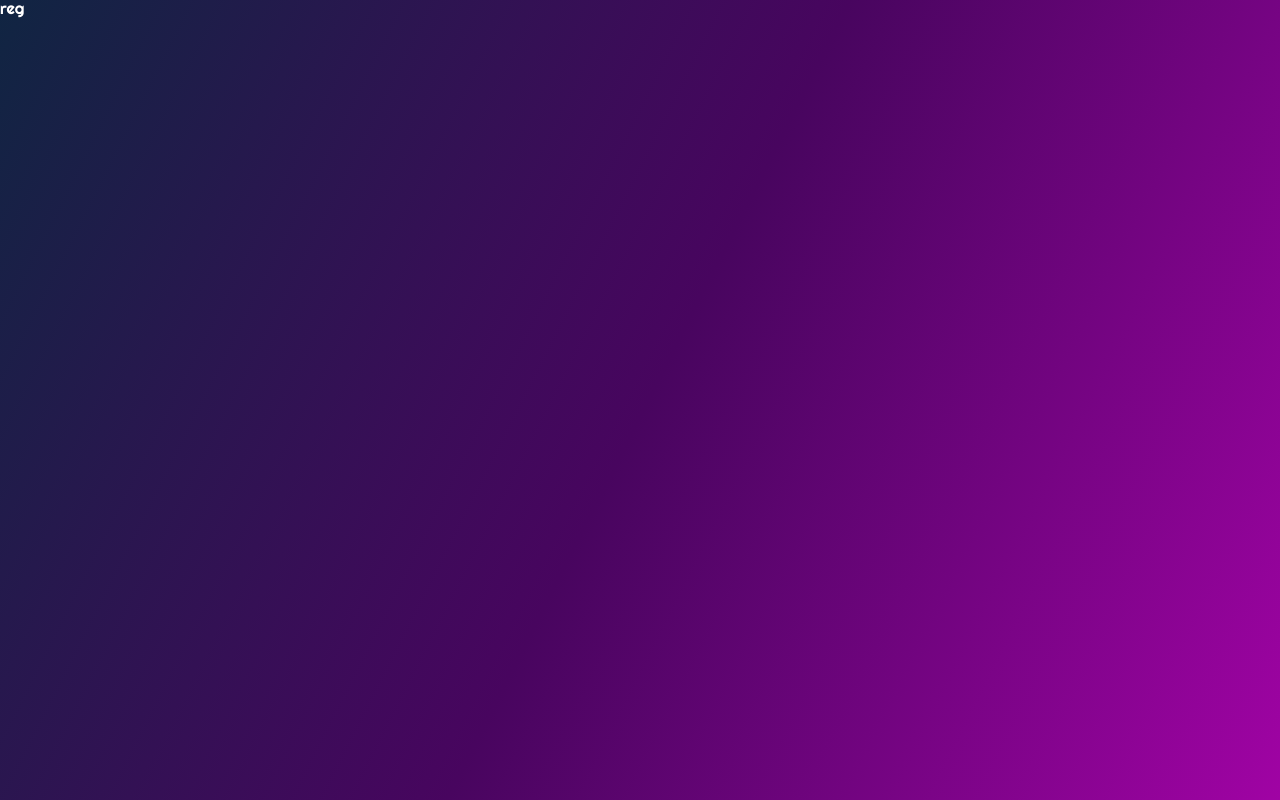
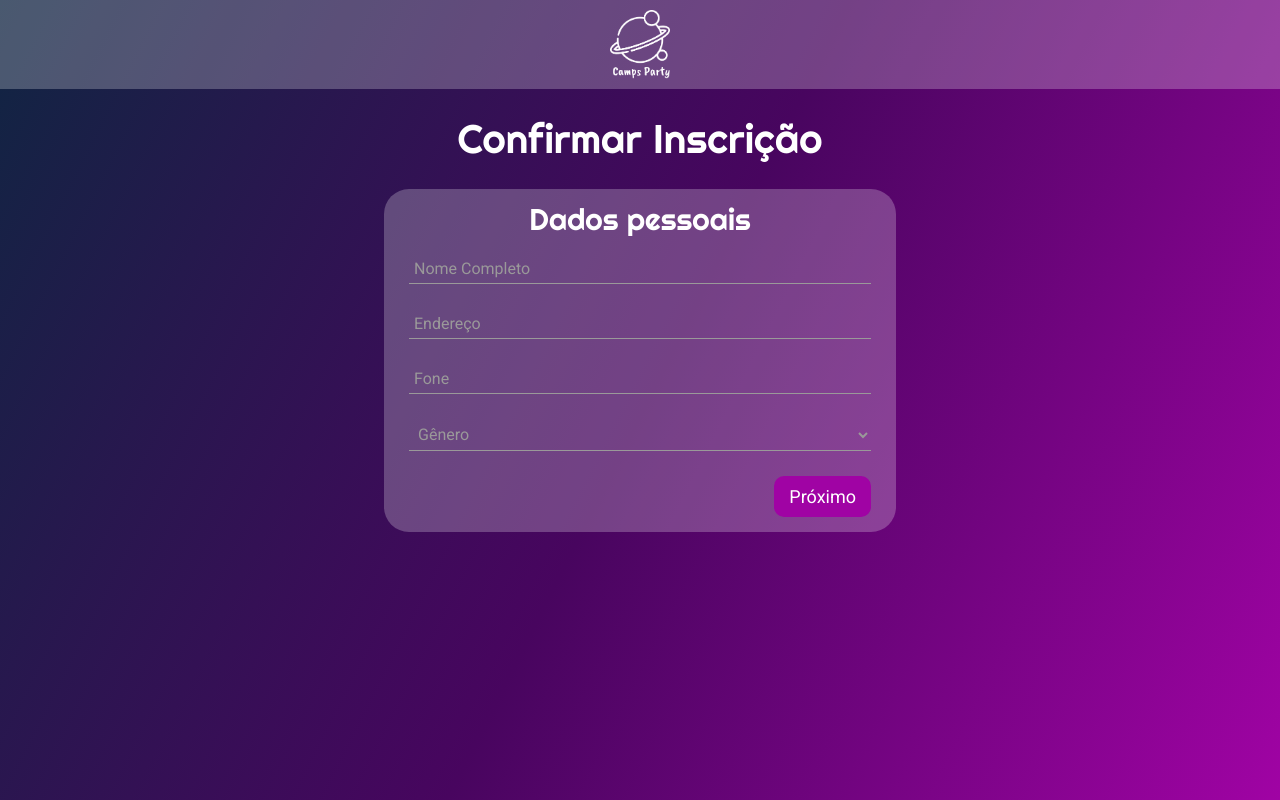
Before and after one commit to Jordhan-Carvalho/camps-party-front, a React (Create React App) app: page /registration in a window 1280 px wide. Built offline with nearby package versions, Linux system fonts and the light colour scheme.

Commit message:
Personal Data Form

```diff
--- a/package.json
+++ b/package.json
@@ -8,6 +8,7 @@
     "@testing-library/user-event": "^12.5.0",
     "react": "^17.0.1",
     "react-dom": "^17.0.1",
+    "react-hook-form": "^6.12.2",
     "react-router-dom": "^5.2.0",
     "react-scripts": "4.0.1",
     "styled-components": "^5.2.1",
--- a/src/App.js
+++ b/src/App.js
@@ -7,7 +7,7 @@ import Finished from "./pages/Finished";
 import Login from "./pages/Login";
 import PreRegistration from "./pages/PreRegistration";
 import PreRegSuccess from "./pages/PreRegSuccess";
-import Registration from "./pages/Registration";
+import Registration from "./pages/RegistrationPage/Registration";
 import RegistrationTrail from "./pages/RegistrationTrail";
 
 export default function App() {
--- a/src/pages/Registration.js
+++ /dev/null
@@ -1,5 +0,0 @@
-import React from "react";
-
-export default function Registration() {
-  return <div>reg</div>;
-}
--- /dev/null
+++ b/src/pages/RegistrationPage/PersonalData.js
@@ -0,0 +1,59 @@
+import React from 'react';
+import Form from '../../utils/Form';
+import Button from '../../utils/Button';
+
+export default function PersonalData({register, handleSubmit, errors}){
+    const onSubmit = data => {
+        console.log(data);
+    }
+
+    return(
+        <>
+        <h2>Confirmar Inscrição</h2>
+        <Form value='flex-end' onSubmit = {handleSubmit(onSubmit)}>
+           <h3>Dados pessoais</h3>
+           <input
+              name='name'
+              placeholder="Nome Completo"
+              ref={register({
+                required: true,
+                minLength: 3,
+              })}
+            />
+            {errors.name && errors.name.type === 'required' && <p>Preencha este campo!</p>}
+            {errors.name && errors.name.type === 'minLength' && <p>Entrada inválida!</p>}
+           <input
+              name='address'
+              placeholder="Endereço"
+              ref={register({
+                required: true,
+                minLength: 3
+              })}
+            />
+            {errors.address && errors.address.type === 'required' && <p>Preencha este campo!</p>}
+            {errors.address && errors.address.type === 'minLength' && <p>Entrada inválida!</p>}
+           <input
+              name='phone'
+              placeholder="Fone"
+              ref={register({
+                required: true,
+                minLength: 8
+              })}
+            />
+            {errors.phone && errors.phone.type === 'required' && <p>Preencha este campo!</p>}
+            {errors.phone && errors.phone.type === 'minLength' && <p>Entrada inválida!</p>}
+           <select name='gender' ref={register({ required: true })}>
+              <option value="">Gênero</option>
+              <option value="female">Feminino</option>
+              <option value="male">Masculino</option>
+              <option value="others">Outros</option>
+              <option value="ratherNotSay">Prefiro não informar</option>
+           </select>
+           {errors.gender && errors.gender.type === 'required' && <p>Preencha este campo!</p>}
+           <div className= 'btn-container'>
+              <Button>Próximo</Button>
+           </div>
+        </Form>
+        </>
+    )
+}
--- /dev/null
+++ b/src/pages/RegistrationPage/Registration.js
@@ -0,0 +1,32 @@
+import React from "react";
+import styled from "styled-components";
+import {useForm} from 'react-hook-form';
+
+import Header from '../../components/Header';
+import PersonalData from "./PersonalData";
+
+export default function Registration() {
+  const { register, handleSubmit, errors } = useForm();
+
+  return(
+    <>
+      <Header />
+      <RegContainer>
+        <PersonalData register={register} handleSubmit={handleSubmit} errors = {errors} />
+      </RegContainer>
+    </>
+  )
+}
+
+
+const RegContainer = styled.div`
+  width: 100vw;
+  display: flex;
+  flex-direction: column;
+  align-items: center;
+
+  h2{
+    font-size: 40px;
+    margin: 30px 0;
+  }
+`;
```
Also changed, not shown: 2 other files (tests, documents, lock files or other folders).
